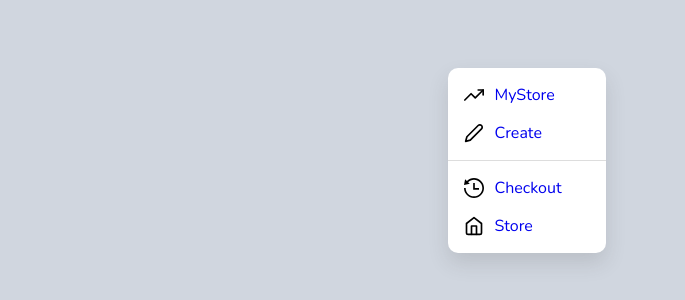
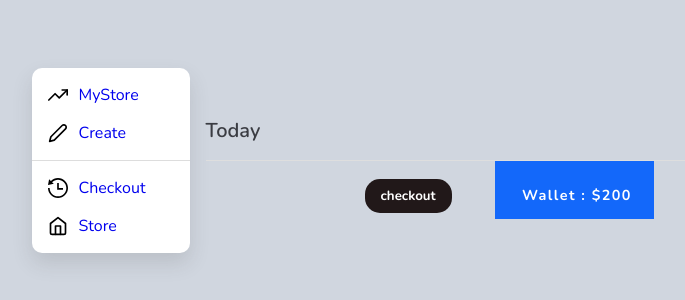
Before and after one commit to AZIZXlaouiti/e-commerce-bookClub, a React (Create React App) app: page /checkout in a window 1280 px wide. Shown: the part 240-540 px from the top of the page, without its empty margins (113-798 px from the left). Built offline with nearby package versions, Linux system fonts and the light colour scheme; data requests are answered from the project's data file.

Commit message:
added features

```diff
--- a/src/App.js
+++ b/src/App.js
@@ -1,21 +1,46 @@
-import React from 'react'
+import React ,{useState,useEffect}from 'react'
 import "./App.css"
-import { BrowserRouter as Router,Route, Switch ,Link } from 'react-router-dom'
+import { BrowserRouter as Router,Route, Switch } from 'react-router-dom'
 import NavBar from './component/NavBar'
 import Create from "./component/Create"
 import Store from "./component/Store"
 import Mystore from './component/Mystore'
 import Checkout from './component/Checkout'
 const App = () => {
+  const [cart , setCart ] = useState([])
+  const [username,setUser] = useState('john')
+  const [body,setbody] = useState([])
+  useEffect(()=>{
+    fetch('http://localhost:3001/store')
+    .then(resp=>resp.json())
+    .then(content=>{
+        const updateContent = content.map((book)=>{return{...book,isOn:false}})
+        setbody(updateContent)
+    })
+  },[])
+  useEffect(()=>{
+   fetch('http://localhost:3001/users')
+   .then(resp=>resp.json())
+   .then(users=>{
+       const updateUser = users.find((user)=>user.userName === username)
+       setUser(updateUser)
+
+   }
+
+      )
+  },[])
+  // function handleUpadteCart(){
+  //   const updateWallet = Math.floor(username.wallet-book.price)
+  // }
   return (
     <div className="container">
       <Router>
        <NavBar/>
         <Switch>
-        <Route exact path="/checkout" ><Checkout/> </Route>
-        <Route exact path="/mystore" ><Mystore/> </Route>
-        <Route exact path="/create" ><Create/> </Route>
-        <Route exact path="/store" ><Store/> </Route>
+        <Route exact path="/checkout" render={props=> <Checkout {...props} setCart = {setCart} cart={cart} username={username} />}/>
+        <Route exact path="/mystore" ><Mystore username = {username} cart={cart}/> </Route>
+        <Route exact path="/create" ><Create username={username} setUser={setUser}/> </Route>
+        <Route exact path="/store" ><Store body = {body} setbody ={setbody} cart={cart} setCart={setCart} username={username} setUser={setUser}/> </Route>
         </Switch>
       </Router>
     </div>
--- a/src/component/Checkout.js
+++ b/src/component/Checkout.js
@@ -1,10 +1,21 @@
 import React from 'react'
+import StoreCard from './ItemCard'
+const Checkout = ({cart ,username, history,handleUpdateCart}) => {
+    console.log("hi",history)
+    function handleCheckout (){
+        history.push('/mystore')
+    }
+    return (
 
-const Checkout = () => {
-    return (
-        <div>
+              <section>
 
-        </div>
+                  <div className='title'>Today</div>
+                  <button className="user-action">wallet : ${username.wallet}</button>
+                 {cart.map((item,index)=> <> <StoreCard handleUpdateCart={handleUpdateCart}  key={index} cart={item}/></>)}
+                 <button className='add-8'  onClick={()=>handleCheckout()}>checkout</button>
+
+        </section>
+
     )
 }
 
--- a/src/component/Create.js
+++ b/src/component/Create.js
@@ -1,6 +1,8 @@
-import React from 'react'
+import React, { useState } from 'react'
 import icons from './Icons'
 const Home = () => {
+     const [user,setUser] = useState([])
+
     return (
 
             <div className="menu menu-field welcome-page">
@@ -17,7 +19,8 @@ const Home = () => {
 
             <button className="menu-button menu-button-filed">
             {icons[4].svg}
-            <input placeholder="username"  type="text"/>
+            <input placeholder="username"  type="text" />
+
             </button>
                </li>
                <li className="menu-item">
@@ -27,7 +30,7 @@ const Home = () => {
             <input placeholder="Password"  type="text"/>
             </button>
                </li>
-
+               <button className='add-8' >continue</button>
               </ul>
 
             </div>
--- a/src/component/ItemCard.js
+++ b/src/component/ItemCard.js
@@ -1,4 +1,4 @@
-import React,{useState} from 'react'
+import React,{useState,useEffect} from 'react'
 import icons from "./Icons"
 
 export const ItemCard = ({book:{id,name,src,Likes,price,amount},handleContent}) => {
@@ -34,7 +34,8 @@ export const ItemCard = ({book:{id,name,src,Likes,price,amount},handleContent})
 
 
 
-const StoreCard =({cart})=> {
+const StoreCard =({cart,icons='',handleUpdateCart})=> {
+
     return(
 
 <>
@@ -51,7 +52,7 @@ const StoreCard =({cart})=> {
                     </div>
                 </div>
                 <p className='price'>${cart.total}</p>
-                 {icons[8].svg}
+                 {icons?<i onClick={()=>handleUpdateCart(cart)}>{icons}</i>:null}
             </li>
 
         </ul>
--- a/src/component/Mystore.js
+++ b/src/component/Mystore.js
@@ -1,8 +1,17 @@
-import React from 'react'
+import React, { useEffect } from 'react'
+import StoreCard from './ItemCard'
+const Mystore = ({username,cart}) => {
+    console.log('uss',username.cart)
+    console.log('thcart', cart)
 
-const Mystore = () => {
     return (
         <div className=" home menu menu-field">
+            <section>
+                 <div className='title'><b>{username.userName}</b> history</div>
+                 {username.cart !== undefined? cart.map((item,index)=> <> <StoreCard key={index} cart={item}/></>):null}
+
+
+            </section>
 
         </div>
     )
--- a/src/component/Store.js
+++ b/src/component/Store.js
@@ -2,31 +2,13 @@ import React ,{useState, useEffect}from 'react'
 import StoreCard,{ItemCard} from './ItemCard'
 import icons from './Icons'
 
-const Store = () => {
+const Store = ({cart,setCart,username,setUser ,body,setbody}) => {
 
-    const [body,setbody] = useState([])
-    const [username,setUser] = useState('john')
-    const [cart , setCart ] = useState([])
+
+
+
     const [rate,setrate] = useState([1,2,3,4])
-    useEffect(()=>{
-      fetch('http://localhost:3001/store')
-      .then(resp=>resp.json())
-      .then(content=>{
-          const updateContent = content.map((book)=>{return{...book,isOn:false}})
-          setbody(updateContent)
-      })
-    },[])
-    useEffect(()=>{
-     fetch('http://localhost:3001/users')
-     .then(resp=>resp.json())
-     .then(users=>{
-         const updateUser = users.find((user)=>user.userName === username)
-         setUser(updateUser)
 
-     }
-
-        )
-    },[])
 
     function handleContent(id){
         const updateContent = body.map((book)=>{
@@ -47,11 +29,11 @@ const Store = () => {
             const updateWallet = Math.floor(username.wallet-book.price)
             const updateItem =  cart.find((item)=>item.name===book.name)
             if (!updateItem){
-                    setCart([...cart,{name:book.name,total:book.price,src:book.src}])
+                    setCart([...cart,{name:book.name,count:1,total:book.price,src:book.src}])
 
             }else{
                 const priceChange = cart.map((item)=>{
-                    if(item.name === book.name) return {...item,total:item.total+book.price}
+                    if(item.name === book.name) return {...item,count:item.count+=1,total:item.total+book.price}
                     else{
                         return{...item}
                     }
@@ -60,7 +42,7 @@ const Store = () => {
             }
 
 
-            setUser( {...username,wallet :updateWallet,cart:cart})
+            setUser( {...username,wallet :updateWallet})
         }
         else{
 
@@ -69,6 +51,33 @@ const Store = () => {
 
 
     }
+    function handleUpdateCart(item){
+        console.log(item)
+        if (item.total !== 0 ){
+
+            if (username.wallet + item.total<=200 ){
+                 const range = item.total/item.count
+                const priceChange = Math.floor(username.wallet+range)
+                setUser( {...username,wallet :priceChange})
+                const cartChange = cart.map((book)=>{
+                    if(book == item) return {...book,count:book.count-=1,total:book.total-= range}
+                    else{
+                        return{...book}
+                    }
+                })
+                setCart(cartChange)
+            }
+
+        }else{
+            const removeCartBook = cart.filter((book)=>book !== item)
+            setCart(removeCartBook)
+        }
+
+
+    }
+
+
+
     console.log('username',username)
     console.log("cart",cart)
     console.log("body",body)
@@ -77,22 +86,21 @@ const Store = () => {
             <div className=" home menu menu-field">
                 <section>
 
-              {body.map((book)=><ItemCard handleContent={handleContent} key={book.id} book={book}/>)}
+              {body.map((book)=>
+              <ItemCard handleContent={handleContent} key={book.id} book={book}/>)}
                 </section>
 
                       {found !== undefined? <section className='item-content'>
-                  {found.isOn === true ? <><div className='cart-menu'><h2 className='title'>{found.name}</h2></div><b style={{color:"black"}}>About this book</b>
+                  {found.isOn === true ? <><div className='cart-menu'>
+                      <h2 className='title'>{found.name}</h2>
+                      </div>
+                      <b style={{color:"black"}}>About this book</b>
                   <div className='flex'>
                   <div className='flex rate '>
                      {rate.map((item)=>(function (){
                       return(
-
-
                       <img className='button-icon' src={icons[15].svg}/>
-
                       )
-
-
                     })())}
                     <p>rate us</p>
                     </div>
@@ -101,25 +109,23 @@ const Store = () => {
                         <p>reviews</p>
                         </div>
                     </div>
-                  <p>Lorem ipsum dolor sit amet, consectetur adipiscing elit, sed do eiusmod tempor incididunt ut labore et dolore magna aliqua. Ut enim ad minim veniam, quis nostrud exercitation ullamco laboris nisi ut aliquip ex ea commodo consequat. Duis aute irure dolor in reprehenderit in voluptate velit esse cillum dolore eu fugiat nulla pariatur. Excepteur sint occaecat cupidatat non proident, sunt in culpa qui officia deserunt mollit anim id est laborum.
+                  <p>Lorem ipsum dolor sit amet, consectetur adipiscing
+                      elit, sed do eiusmod tempor incididunt ut labore et dolore magna aliqua. Ut enim ad minim veniam, quis nostrud exercitation ullamco laboris nisi ut aliquip ex ea commodo consequat. Duis aute irure dolor in reprehenderit in voluptate velit esse cillum dolore eu fugiat nulla pariatur. Excepteur sint occaecat cupidatat non proident, sunt in culpa qui officia deserunt mollit anim id est laborum.
                   </p></>:null}
                   <h2>price: ${found.price}</h2>
 
                   <div>
-
                  <img className='wh-8' src={icons[12].svg}/>
                  <div className='text-green'>${found.price}</div>
                   <button className='add-8'  onClick={()=>handleWallet(found)}>add</button>
-
                   </div>
-
 
               </section>:null}
 
         <section>
                   <div className='title'>Today</div>
                   <button className="user-action">wallet : ${username.wallet}</button>
-                 {cart.map((item,index)=> <> <StoreCard key={index} cart={item}/></>)}
+                 {cart.map((item,index)=> <> <StoreCard handleUpdateCart={handleUpdateCart} key={index} icons ={icons[8].svg}cart={item}/></>)}
 
 
         </section>
```
Also changed, not shown: 1 other file (tests, documents, lock files or other folders).
